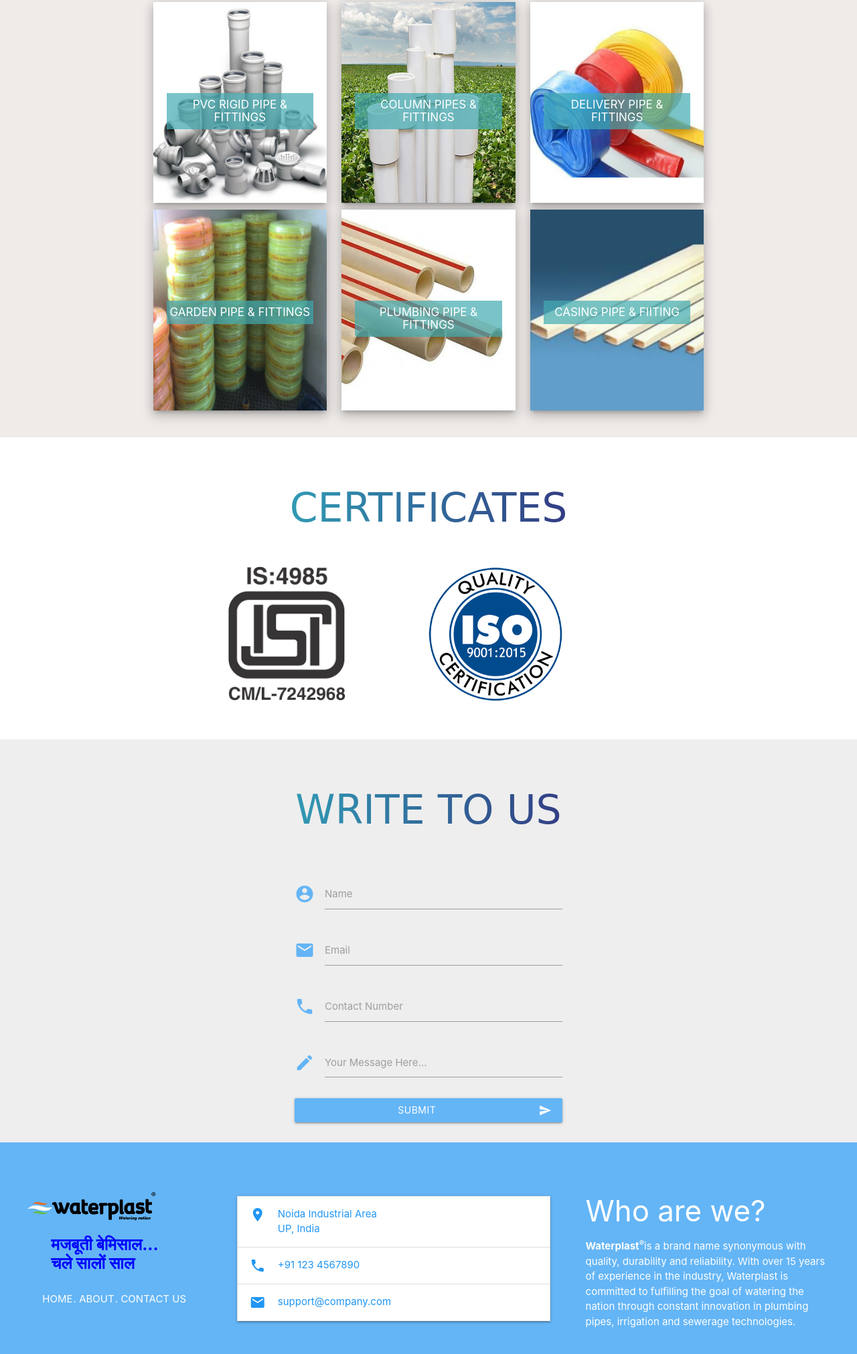
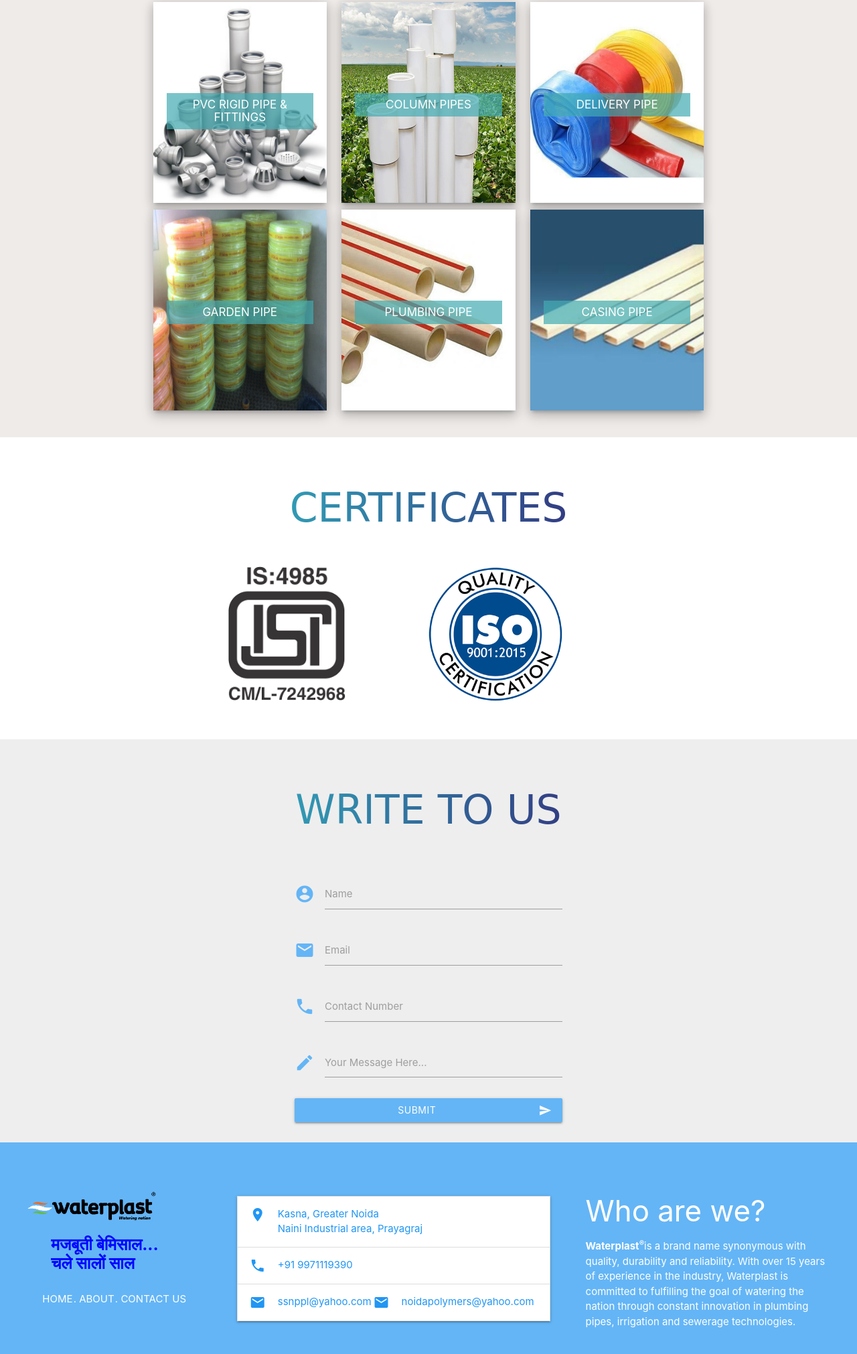
Before and after one commit to Waterplast/WaterplastWebsite, a plain HTML site: page index.html in a window 1280 px wide. Shown: the part 1604-3626 px from the top of the page at 67% size. Drawn offline with nearby package versions, Linux system fonts and the light colour scheme; a web font is replaced by a local one.

Commit message:
Update 1 for index.html
Title -> waterplast-materialize to waterplast
From all but pvc pipes images removed & fittings.
Updated the contact details

```diff
--- a/index.html
+++ b/index.html
@@ -135,7 +135,7 @@
       }
     </style>
 
-    <title>Waterplast-materialize</title>
+    <title>Waterplast</title>
   </head>
   <body>
     <!-- Navbar -->
@@ -288,7 +288,7 @@
               <div class="hovereffect z-depth-3">
                 <img class="responsive-img" src="images/col_pipe.jpg" alt="Column Pipes & Fittings">
                 <div class="overlay">
-                  <h2>Column Pipes & Fittings</h2>
+                  <h2>Column Pipes</h2>
                 </div>
               </div>
             </div>
@@ -298,7 +298,7 @@
               <div class="hovereffect z-depth-3">
                 <img class="responsive-img" src="images/del_pipe.jpg" alt="Delivery Pipe & Fittings">
                 <div class="overlay">
-                  <h2>Delivery Pipe & Fittings</h2>
+                  <h2>Delivery Pipe</h2>
                 </div>
               </div>
             </div>
@@ -308,7 +308,7 @@
               <div class="hovereffect z-depth-3">
                 <img class="responsive-img" src="images/10.jpeg" alt="Garden Pipe & Fittings">
                 <div class="overlay">
-                  <h2>Garden Pipe & Fittings</h2>
+                  <h2>Garden Pipe</h2>
                 </div>
               </div>
             </div>
@@ -318,7 +318,7 @@
               <div class="hovereffect z-depth-3">
                 <img class="responsive-img" src="images/cpvc_pipe.jpg" alt="Plumbing Pipe & Fittings">
                 <div class="overlay">
-                  <h2>Plumbing Pipe & Fittings</h2>
+                  <h2>Plumbing Pipe</h2>
                 </div>
               </div>
             </div>
@@ -328,7 +328,7 @@
               <div class="hovereffect z-depth-3">
                 <img class="responsive-img" src="images/electrical_pipe.jpg" alt="Casing Pipe & Fiiting">
                 <div class="overlay">
-                  <h2>Casing Pipe & Fiiting</h2>
+                  <h2>Casing Pipe</h2>
                 </div>
               </div>
             </div>
@@ -441,13 +441,17 @@
                 <div class="col s12">
                   <ul class="collapsible blue-text">
                     <li>
-                      <div class="collapsible-header"><i class="material-icons">room</i>Noida Industrial Area<br/>UP, India</div>
+                      <div class="collapsible-header"><i class="material-icons">room</i>Kasna, Greater Noida<br/>Naini Industrial area, Prayagraj</div>
                     </li>
                     <li>
-                      <div class="collapsible-header"><i class="material-icons">phone</i>+91 123 4567890</div>
+                      <div class="collapsible-header"><i class="material-icons">phone</i>+91 9971119390</div>
                     </li>
                     <li>
-                      <div class="collapsible-header"><i class="material-icons">mail</i>support@company.com</div>
+                      <div class="collapsible-header">
+                        <i class="material-icons">mail</i>ssnppl@yahoo.com
+                        <br />
+                        <i class="material-icons">mail</i>noidapolymers@yahoo.com
+                      </div>
                     </li>
                   </ul>
                 </div>
```
